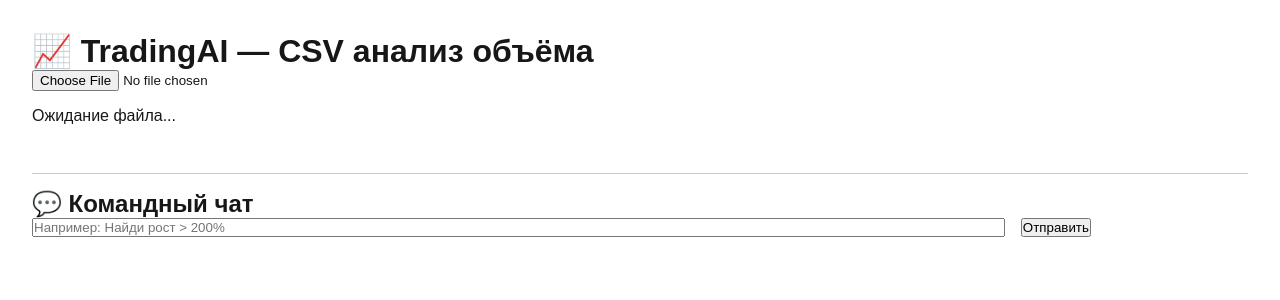
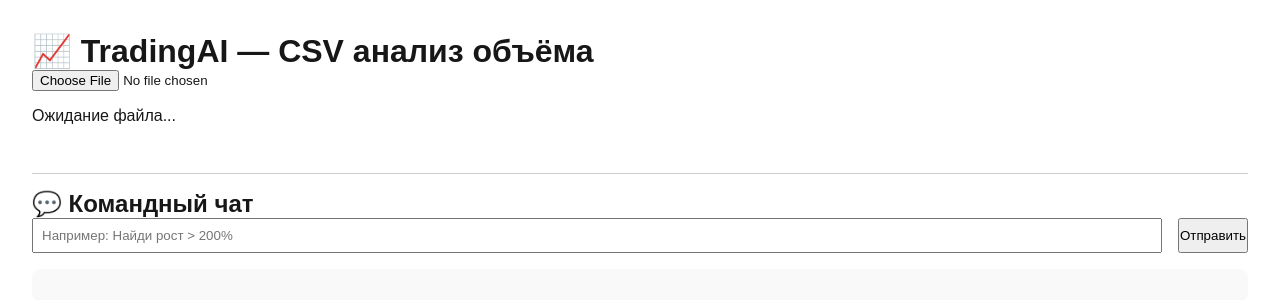
Before and after one commit to WAO2025/TradingAI, a Next.js app: page / in a window 1280 px wide. Shown: the top 300 px of the page. Built offline with nearby package versions, Linux system fonts and the light colour scheme.

Commit message:
обновлён: чат рядом с загрузкой и улучшения интерфейса

```diff
--- a/pages/index.tsx
+++ b/pages/index.tsx
@@ -9,6 +9,7 @@ export default function Home() {
   const [progress, setProgress] = useState(0);
   const [chatInput, setChatInput] = useState("");
   const [chatResponse, setChatResponse] = useState<string[]>([]);
+  const [chatLoading, setChatLoading] = useState(false);
 
   const handleFileUpload = (e: React.ChangeEvent<HTMLInputElement>) => {
     const file = e.target.files?.[0];
@@ -43,20 +44,35 @@ export default function Home() {
 
   const handleChatSubmit = async () => {
     if (!chatInput.trim()) return;
+
+    const userMessage = `🧠 ${chatInput}`;
+    setChatResponse((prev) => [...prev, userMessage]);
+    setChatInput("");
+    setChatLoading(true);
+
+    try {
       const response = await fetch("/api/chat", {
         method: "POST",
         headers: { "Content-Type": "application/json" },
         body: JSON.stringify({ message: chatInput }),
       });
+
       const data = await response.json();
-    setChatResponse([...chatResponse, `🧠 ${chatInput}`, `💬 ${data.reply}`]);
-    setChatInput("");
+      const botMessage = `💬 ${data.reply}`;
+      setChatResponse((prev) => [...prev, botMessage]);
+    } catch (error) {
+      setChatResponse((prev) => [...prev, "❌ Ошибка при обращении к API"]);
+    } finally {
+      setChatLoading(false);
+    }
   };
 
   return (
-    <main style={{ padding: "2rem" }}>
+    <main style={{ padding: "2rem", fontFamily: "sans-serif" }}>
       <h1>📈 TradingAI — CSV анализ объёма</h1>
+
       <input type="file" accept=".csv" onChange={handleFileUpload} />
+
       <div style={{ marginTop: "1rem" }}>
         <p>{statusText}</p>
         {loading && (
@@ -81,6 +97,7 @@ export default function Home() {
           </div>
         )}
       </div>
+
       <ul style={{ marginTop: "1rem" }}>
         {result.map((r, idx) => (
           <li key={idx}>{r}</li>
@@ -89,17 +106,21 @@ export default function Home() {
 
       <div style={{ marginTop: "3rem", borderTop: "1px solid #ccc", paddingTop: "1rem" }}>
         <h2>💬 Командный чат</h2>
+        <div style={{ display: "flex", gap: "1rem", marginBottom: "1rem" }}>
           <input
             type="text"
             value={chatInput}
             onChange={(e) => setChatInput(e.target.value)}
             placeholder="Например: Найди рост > 200%"
-          style={{ width: "80%", marginRight: "1rem" }}
+            style={{ flex: 1, padding: "0.5rem" }}
           />
-        <button onClick={handleChatSubmit}>Отправить</button>
-        <div style={{ marginTop: "1rem" }}>
+          <button onClick={handleChatSubmit} disabled={chatLoading}>
+            {chatLoading ? "⏳..." : "Отправить"}
+          </button>
+        </div>
+        <div style={{ maxHeight: "300px", overflowY: "auto", background: "#f9f9f9", padding: "1rem", borderRadius: "8px" }}>
           {chatResponse.map((msg, idx) => (
-            <p key={idx}>{msg}</p>
+            <p key={idx} style={{ margin: "0.3rem 0" }}>{msg}</p>
           ))}
         </div>
       </div>
```
Lines whose indentation alone changed are shown as unchanged.
